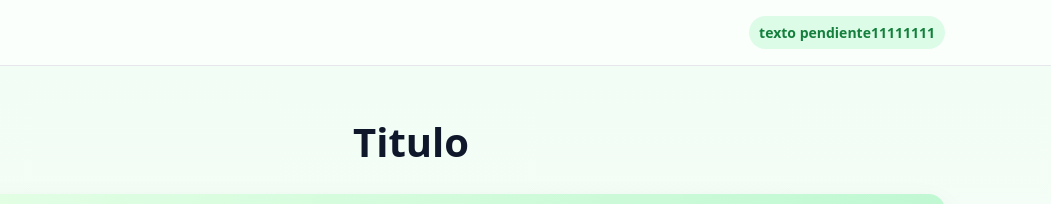
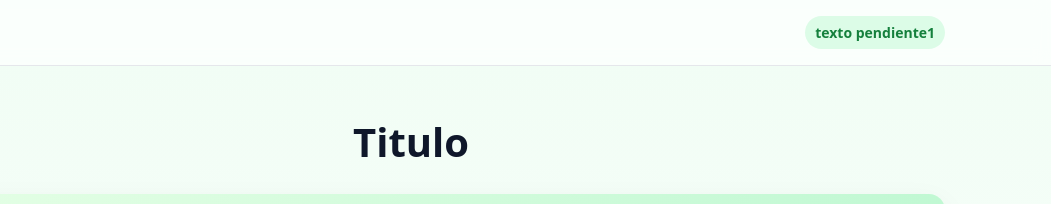
Before and after one commit to ferestradaa/basuraCero, a plain HTML site: page index.html in a window 1280 px wide. Shown: the top 204 px of the page, 229-1280 px from the left. Drawn offline with Linux system fonts and the light colour scheme; files whose address does not match are found by name.

Commit message:
Update navigation text in index.html

```diff
--- a/index.html
+++ b/index.html
@@ -18,7 +18,7 @@
         <a class="brand" href="index.html" aria-label="Ir al inicio">
           <strong>Basura Cero</strong>
         </a>
-        <nav class="nav"><span class="pill">texto pendiente11111111</span></nav>
+        <nav class="nav"><span class="pill">texto pendiente1</span></nav>
       </div>
     </div>
   </header>
```
